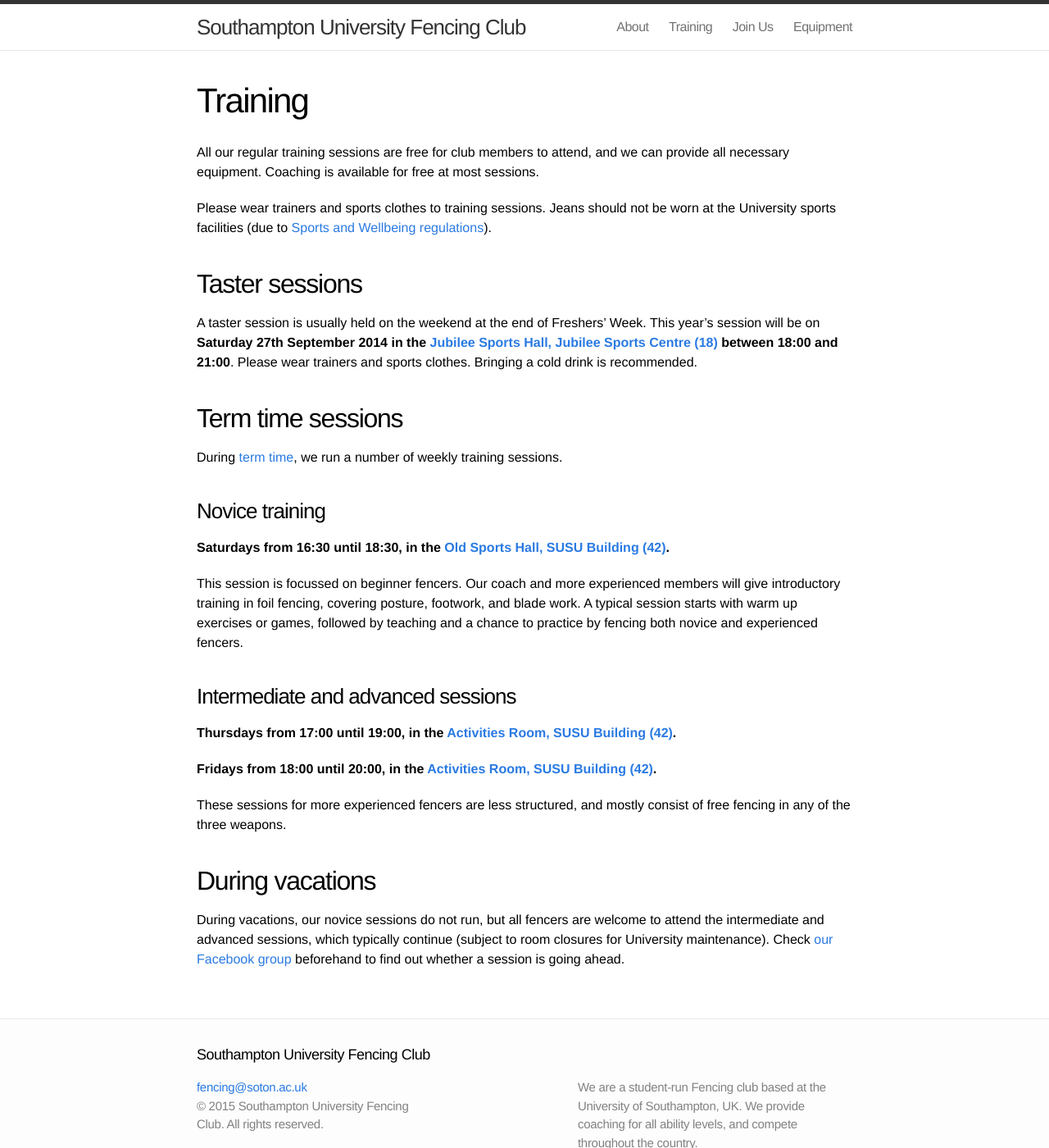
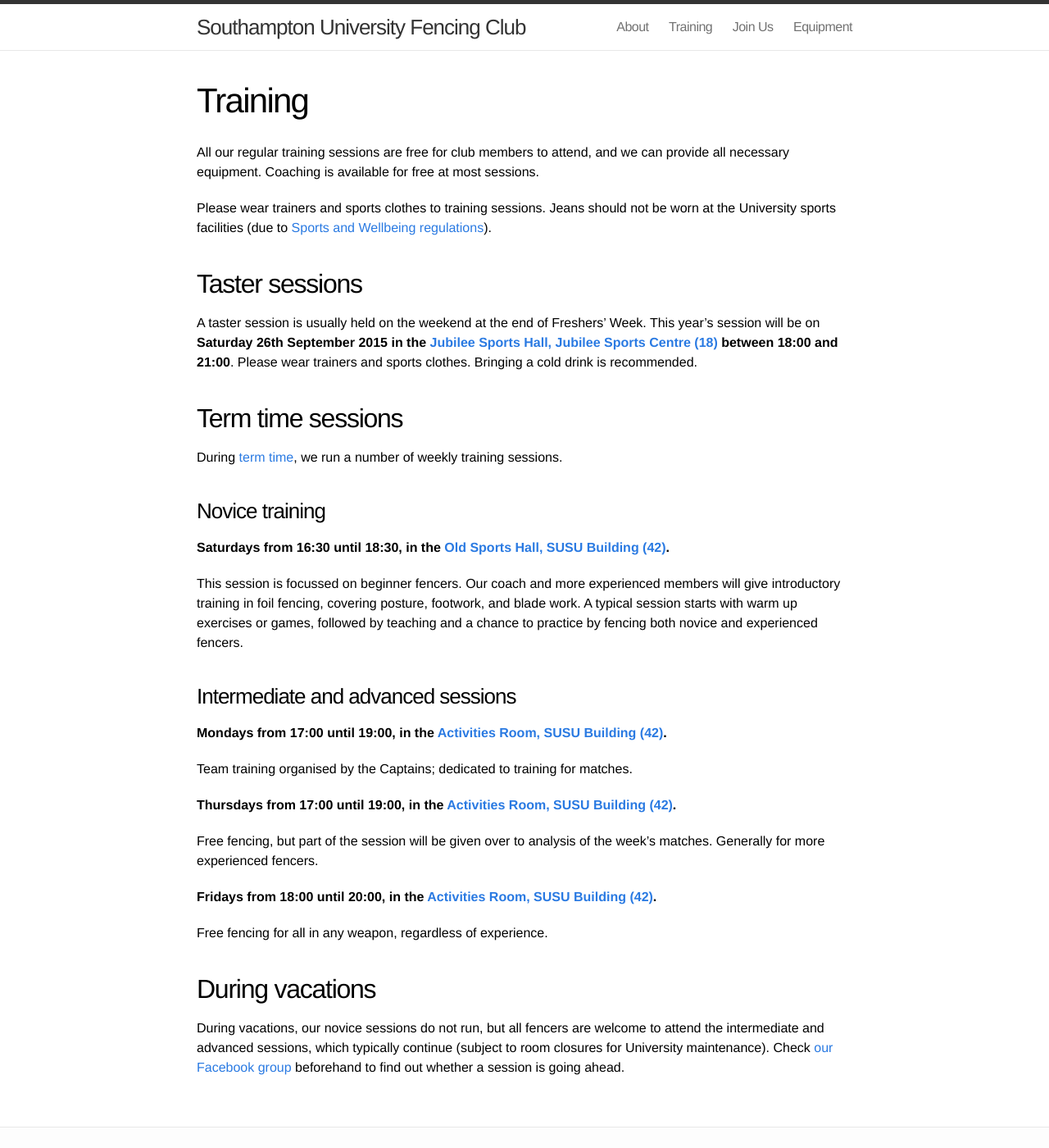
Before and after one commit to sotonfencing/sotonfencing.github.io, a Jekyll site: the page built from training.md, in a window 1280 px wide and 1400 px high. Shown: the whole window at 82% size. Built offline with Jekyll 4.4.1, drawn with Linux system fonts in a browser that asks for light colours.

Commit message:
Update training.md
New training times and descriptions

```diff
--- a/training.md
+++ b/training.md
@@ -12,7 +12,7 @@
 Taster sessions
 ---------------
 
-A taster session is usually held on the weekend at the end of Freshers' Week. This year's session will be on **Saturday 27th September 2014 in the [Jubilee Sports Hall, Jubilee Sports Centre (18)][JubileeSportsHall] between 18:00 and 21:00**. Please wear trainers and sports clothes. Bringing a cold drink is recommended.
+A taster session is usually held on the weekend at the end of Freshers' Week. This year's session will be on **Saturday 26th September 2015 in the [Jubilee Sports Hall, Jubilee Sports Centre (18)][JubileeSportsHall] between 18:00 and 21:00**. Please wear trainers and sports clothes. Bringing a cold drink is recommended.
 
 Term time sessions
 ------------------
@@ -27,11 +27,18 @@
 
 ### Intermediate and advanced sessions ###
 
+**Mondays from 17:00 until 19:00, in the [Activities Room, SUSU Building (42)][ActivitiesRoom].**
+
+Team training organised by the Captains; dedicated to training for matches.
+
 **Thursdays from 17:00 until 19:00, in the [Activities Room, SUSU Building (42)][ActivitiesRoom].**
+
+Free fencing, but part of the session will be given over to analysis of the week's matches. Generally for more experienced fencers.
 
 **Fridays from 18:00 until 20:00, in the [Activities Room, SUSU Building (42)][ActivitiesRoom].**
 
-These sessions for more experienced fencers are less structured, and mostly consist of free fencing in any of the three weapons.
+Free fencing for all in any weapon, regardless of experience.
+
 
 During vacations
 ----------------
```
